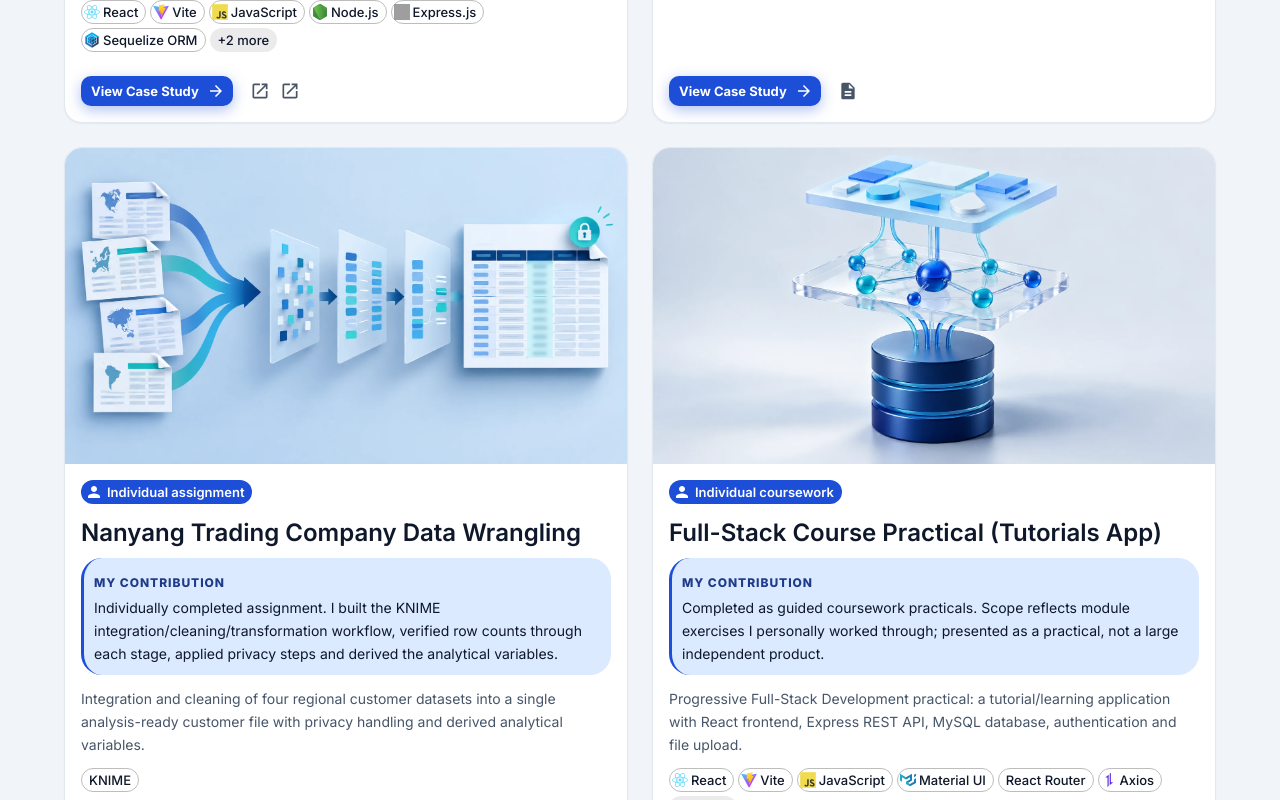
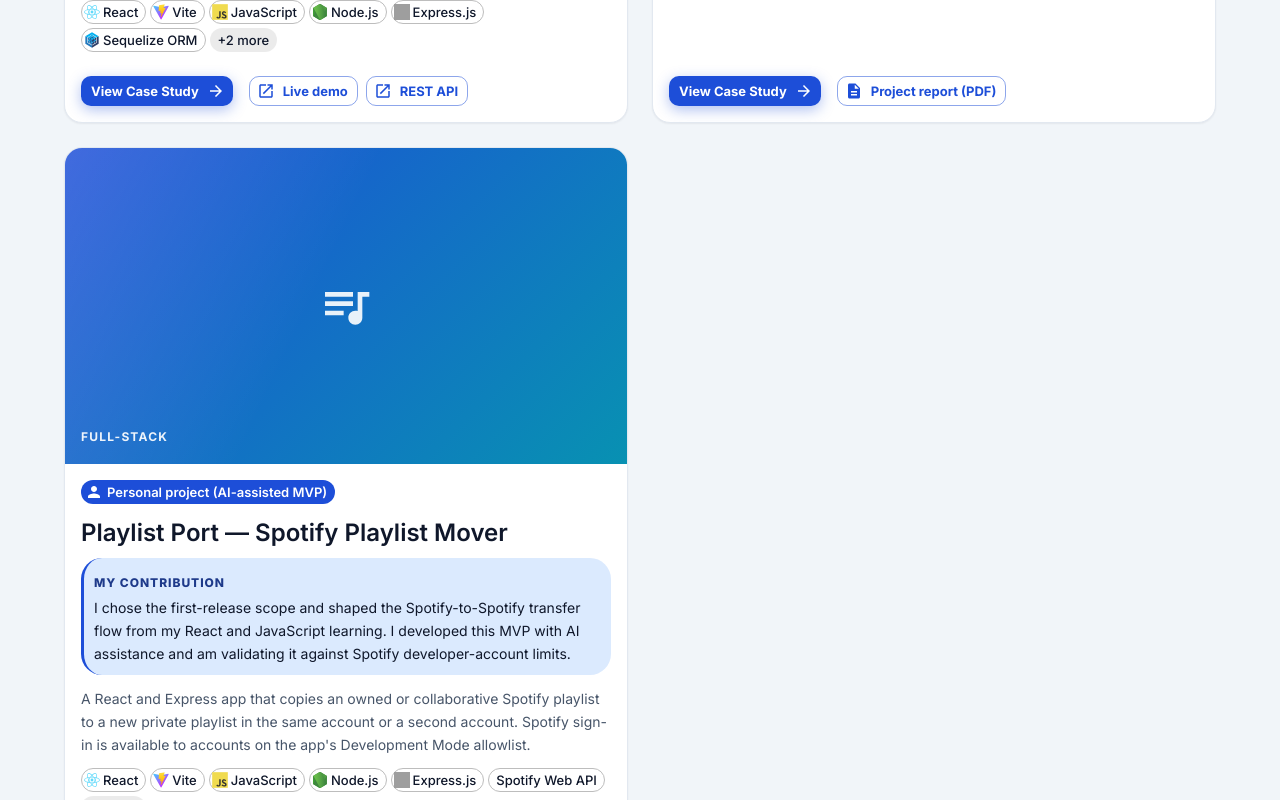
Before and after one commit to TeddyQyuon/TeddyQyuonPortfolio, a React (Vite) app: page / in a window 1280 px wide. Shown: the part 3460-4260 px from the top of the page. Built offline with nearby package versions, Linux system fonts and the light colour scheme; grey boxes are pictures that could not be loaded.

Commit message:
Update portfolio projects and label demo links

```diff
--- a/src/components/projects/ProjectCard.jsx
+++ b/src/components/projects/ProjectCard.jsx
@@ -9,8 +9,6 @@
   Chip,
   Stack,
   Box,
-  IconButton,
-  Tooltip,
 } from '@mui/material';
 import GitHubIcon from '@mui/icons-material/GitHub';
 import LaunchIcon from '@mui/icons-material/Launch';
@@ -21,6 +19,7 @@
 import StorageIcon from '@mui/icons-material/Storage';
 import PersonIcon from '@mui/icons-material/Person';
 import GroupsIcon from '@mui/icons-material/Groups';
+import QueueMusicIcon from '@mui/icons-material/QueueMusic';
 import TechnologyChip from '../common/TechnologyChip';
 
 // Icon per project category, used for the cover artwork when a project has no
@@ -31,8 +30,11 @@
   'Data Wrangling': StorageIcon,
 };
 
-// Secondary destinations as compact icon buttons, so a card is not dominated
-// by a row of up to five text buttons.
+const projectIcons = {
+  'playlist-port-spotify-mover': QueueMusicIcon,
+};
+
+// Visible labels distinguish each external destination without requiring hover.
 function secondaryLinks(project) {
   return [
     project.repositoryUrl && {
@@ -73,7 +75,7 @@
   const visibleTech = (project.technologies || []).slice(0, 6);
   const hiddenCount = (project.technologies || []).length - visibleTech.length;
   const links = secondaryLinks(project);
-  const CategoryIcon = categoryIcons[project.category] || WebIcon;
+  const CoverIcon = projectIcons[project.slug] || categoryIcons[project.category] || WebIcon;
   const isTeam = Boolean(project.role && /team/i.test(project.role));
   const RoleIcon = isTeam ? GroupsIcon : PersonIcon;
 
@@ -129,7 +131,7 @@
                 'linear-gradient(115deg, rgba(255,255,255,0.16) 0%, rgba(255,255,255,0) 45%)',
             }}
           />
-          <CategoryIcon
+          <CoverIcon
             aria-hidden="true"
             sx={{ fontSize: 56, color: 'rgba(255,255,255,0.9)', position: 'relative' }}
           />
@@ -209,7 +211,7 @@
         </Stack>
       </CardContent>
 
-      <CardActions sx={{ px: 2, pb: 2, gap: 0.5, alignItems: 'center' }}>
+      <CardActions sx={{ px: 2, pb: 2, gap: 1, alignItems: 'center', flexWrap: 'wrap' }}>
         <Button
           component="a"
           href={`/projects/${project.slug}`}
@@ -224,22 +226,21 @@
           View Case Study
         </Button>
 
-        {/* Secondary destinations as icon buttons with tooltips + a11y labels. */}
-        <Box sx={{ ml: 'auto', display: 'flex', alignItems: 'center' }}>
+        <Box sx={{ ml: 'auto', display: 'flex', alignItems: 'center', gap: 1, flexWrap: 'wrap' }}>
           {links.map((link) => (
-            <Tooltip key={link.key} title={link.label}>
-              <IconButton
+            <Button
+              key={link.key}
               component="a"
               href={link.href}
               target="_blank"
               rel="noopener noreferrer"
               size="small"
+              variant="outlined"
+              startIcon={link.icon}
               aria-label={`${link.label} — ${project.name}`}
-                sx={{ color: 'text.secondary' }}
             >
-                {link.icon}
-              </IconButton>
-            </Tooltip>
+              {link.label}
+            </Button>
           ))}
         </Box>
       </CardActions>
--- a/src/data/academicResults.js
+++ b/src/data/academicResults.js
@@ -53,8 +53,8 @@
   {
     module: 'Data Wrangling',
     grade: 'A',
-    evidence: 'Data Wrangling project',
-    href: '/projects/nanyang-trading-data-wrangling',
+    evidence: 'Module grade shown in semester results',
+    href: null,
   },
   {
     module: 'Full Stack Application Development',
--- a/src/data/projects.js
+++ b/src/data/projects.js
@@ -6,15 +6,13 @@
 // - Restaurant Ordering / Feedback System is excluded (sister's work).
 //
 // Screenshots are real figures taken from the author's own submitted reports.
-// Two later project cards use labelled illustrative covers, never presented as screenshots.
+// Projects without screenshots use a category or project-specific icon cover.
 import caloriesVsDuration from '../assets/images/projects/gym-calories-predictive-analysis/calories-vs-duration.png';
 import knimeWorkflow from '../assets/images/projects/gym-calories-predictive-analysis/knime-preparation-workflow.png';
 import trainValidation from '../assets/images/projects/gym-calories-predictive-analysis/train-validation-partition.png';
 import caloriesByWorkout from '../assets/images/projects/gym-calories-predictive-analysis/calories-by-workout-type.png';
 import modelComparisonChart from '../assets/images/projects/gym-calories-predictive-analysis/model-comparison.png';
 import leaveSignIn from '../assets/images/projects/annual-leave/sign-in-rbac.png';
-import nanyangTradingCover from '../assets/images/projects/nanyang-trading-cover.webp';
-import fullStackCourseCover from '../assets/images/projects/full-stack-course-cover.webp';
 
 export const projects = [
   {
@@ -164,113 +162,6 @@
     reportUrl: '/reports/IT2214_Gym_Predictive_Analysis_WaiYanHponeLat.pdf',
   },
   {
-    id: 3,
-    slug: 'nanyang-trading-data-wrangling',
-    name: 'Nanyang Trading Company Data Wrangling',
-    category: 'Data Wrangling',
-    role: 'Individual assignment',
-    type: 'Academic data project',
-    summary:
-      'Integration and cleaning of four regional customer datasets into a single analysis-ready customer file with privacy handling and derived analytical variables.',
-    problem:
-      'Four regional files (East, North, South, West) needed to be integrated, cleaned, anonymised and transformed into one consistent customer dataset for analysis.',
-    solution:
-      'Built a KNIME data mashup that integrated the four files, added Region, cleaned text and names, handled duplicates and invalid values, applied privacy suppression, derived analytical fields and produced a cleaned output dataset with documentation.',
-    dataset:
-      'Source files: East 364 rows, North 408 rows, South 347 rows, West 387 rows. Total raw records: 1,506.',
-    dataPreparation:
-      'Integrated four regional datasets with Region derivation, text trimming, name splitting, 6 duplicate records removed, invalid/inconsistent values corrected (approx. 12 birth-year, 11 income, 19 purchase-count, 25 spending-value corrections — corrected, not deleted), SSN anonymised with names/birthdate suppressed where required.',
-    models: null,
-    results:
-      'Final customer dataset: 1,500 records. Derived fields: Age, Age Group, Income Band, Credit Card Status, Average Spend per Purchase. Produced cleaned output data plus analysis/visualisations.',
-    technologies: ['KNIME'],
-    features: [
-      'Four-region integration (1,506 raw records)',
-      'Region derivation and data mashup',
-      'Duplicate handling (6 removed → 1,500 final)',
-      'Value corrections with audit trail',
-      'Privacy: SSN anonymisation, name/birthdate suppression',
-      'Derived: Age, Age Group, Income Band, Card Status, Avg Spend',
-    ],
-    myContribution:
-      'Individually completed assignment. I built the KNIME integration/cleaning/transformation workflow, verified row counts through each stage, applied privacy steps and derived the analytical variables.',
-    architecture: ['Regional Excel sources', 'KNIME mashup + clean + transform', 'Cleaned customer dataset'],
-    challenges:
-      'Reconciling inconsistent formats across four files while preserving a verifiable row count, and correcting invalid values without silently dropping records.',
-    learnings:
-      'Planning a mashup-clean-transform sequence, tracking counts at each stage, and documenting corrections and privacy decisions for reproducibility.',
-    screenshots: [],
-    coverImage: {
-      src: nanyangTradingCover,
-      alt: 'Illustrative artwork showing regional source data being combined into one cleaned dataset; not a project screenshot',
-    },
-    repositoryUrl: null,
-    demoUrl: null,
-    reportUrl: null,
-  },
-  {
-    id: 4,
-    slug: 'full-stack-course-practical',
-    name: 'Full-Stack Course Practical (Tutorials App)',
-    category: 'Full-Stack',
-    role: 'Individual coursework',
-    type: 'Course practical',
-    summary:
-      'Progressive Full-Stack Development practical: a tutorial/learning application with React frontend, Express REST API, MySQL database, authentication and file upload.',
-    problem:
-      'Learn full-stack delivery end-to-end through guided practicals: listing, search, CRUD, authentication, ownership rules and image upload.',
-    solution:
-      'Built tutorial listing with search, add/retrieve-by-ID/edit/delete via dynamic React Router paths and Axios integration, Formik/Yup validation, JWT login with ownership authorization, and Multer image upload with preview and size validation.',
-    technologies: [
-      'React',
-      'Vite',
-      'JavaScript',
-      'Material UI',
-      'React Router',
-      'Axios',
-      'Formik',
-      'Yup',
-      'Node.js',
-      'Express.js',
-      'Sequelize ORM',
-      'MySQL',
-      'JWT',
-      'bcrypt',
-      'Multer',
-    ],
-    features: [
-      'Tutorial listing with search',
-      'Add / retrieve by ID / edit / delete',
-      'Dynamic routes with useParams and useNavigate',
-      'Formik + Yup client-side validation',
-      'Registration, login and JWT auth',
-      'Ownership authorization middleware',
-      'React Context + Axios interceptors + localStorage tokens',
-      'Image upload with preview and size validation',
-    ],
-    myContribution:
-      'Completed as guided coursework practicals. Scope reflects module exercises I personally worked through; presented as a practical, not a large independent product.',
-    architecture: [
-      'React frontend',
-      'REST API',
-      'Node.js + Express',
-      'Sequelize',
-      'MySQL',
-    ],
-    challenges:
-      'Connecting each layer correctly — routing params to API calls, validation errors to form state, and tokens to protected routes — while debugging with Postman and DevTools.',
-    learnings:
-      'How frontend state, REST conventions, ORM models and auth middleware fit together in one deployable CRUD system.',
-    screenshots: [],
-    coverImage: {
-      src: fullStackCourseCover,
-      alt: 'Illustrative artwork representing a frontend, API and database flow; not a project screenshot',
-    },
-    repositoryUrl: null,
-    demoUrl: null,
-    reportUrl: null,
-  },
-  {
     id: 5,
     slug: 'playlist-port-spotify-mover',
     name: 'Playlist Port — Spotify Playlist Mover',
@@ -278,7 +169,7 @@
     type: 'Personal MVP',
     role: 'Personal project (AI-assisted MVP)',
     summary:
-      'A React and Express app that copies an owned or collaborative Spotify playlist to a new private playlist in the same account or a second account. The public demo shows the workflow; Spotify sign-in awaits owner configuration.',
+      'A React and Express app that copies an owned or collaborative Spotify playlist to a new private playlist in the same account or a second account. Spotify sign-in is available to accounts on the app\'s Development Mode allowlist.',
     problem:
       'Moving playlists between Spotify accounts takes manual re-creation, and large playlists are easy to copy incompletely or out of order.',
     solution:
--- a/src/pages/ProjectDetailPage.jsx
+++ b/src/pages/ProjectDetailPage.jsx
@@ -13,8 +13,6 @@
   ListItem,
   ListItemButton,
   ListItemText,
-  IconButton,
-  Tooltip,
 } from '@mui/material';
 import GitHubIcon from '@mui/icons-material/GitHub';
 import LaunchIcon from '@mui/icons-material/Launch';
@@ -66,19 +64,19 @@
     project.demoUrl && {
       key: 'demo',
       href: project.demoUrl,
-      label: 'Live Demo',
+      label: 'Live demo',
       icon: <LaunchIcon fontSize="small" />,
     },
     project.apiUrl && {
       key: 'api',
       href: project.apiUrl,
-      label: 'API',
+      label: 'REST API',
       icon: <LaunchIcon fontSize="small" />,
     },
     project.reportUrl && {
       key: 'report',
       href: project.reportUrl,
-      label: 'Report',
+      label: 'Project report (PDF)',
       icon: <DescriptionIcon fontSize="small" />,
     },
   ].filter(Boolean);
@@ -433,21 +431,21 @@
               {externalLinks.length > 0 && (
                 <>
                   <Divider sx={{ my: 2 }} />
-                  <Stack direction="row" spacing={0.5}>
+                  <Stack direction="row" spacing={1} useFlexGap sx={{ flexWrap: 'wrap' }}>
                     {externalLinks.map((link) => (
-                      <Tooltip key={link.key} title={link.label}>
-                        <IconButton
+                      <Button
+                        key={link.key}
                         component="a"
                         href={link.href}
                         target="_blank"
                         rel="noopener noreferrer"
                         size="small"
+                        variant="outlined"
+                        startIcon={link.icon}
                         aria-label={`${link.label} — ${project.name}`}
-                          sx={{ border: 1, borderColor: 'divider' }}
                       >
-                          {link.icon}
-                        </IconButton>
-                      </Tooltip>
+                        {link.label}
+                      </Button>
                     ))}
                   </Stack>
                 </>
```
Also changed, not shown: src/sections/AcademicProgressSection.jsx (+9 -3 lines), 1 other file (tests, documents, lock files or other folders). Lines whose indentation alone changed are shown as unchanged.
